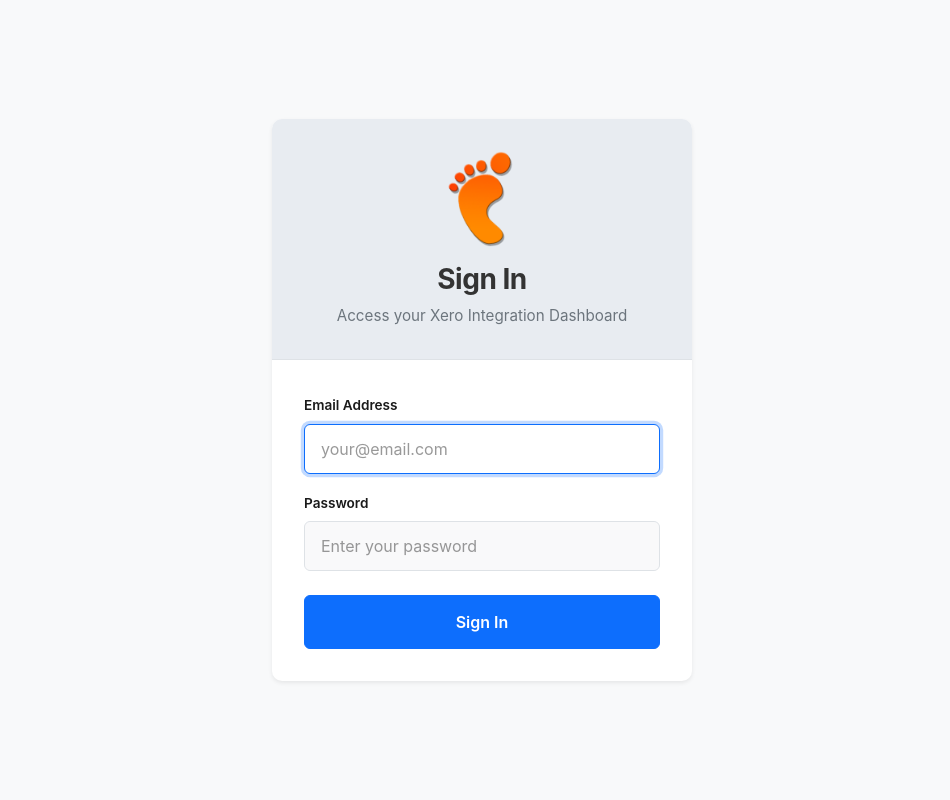
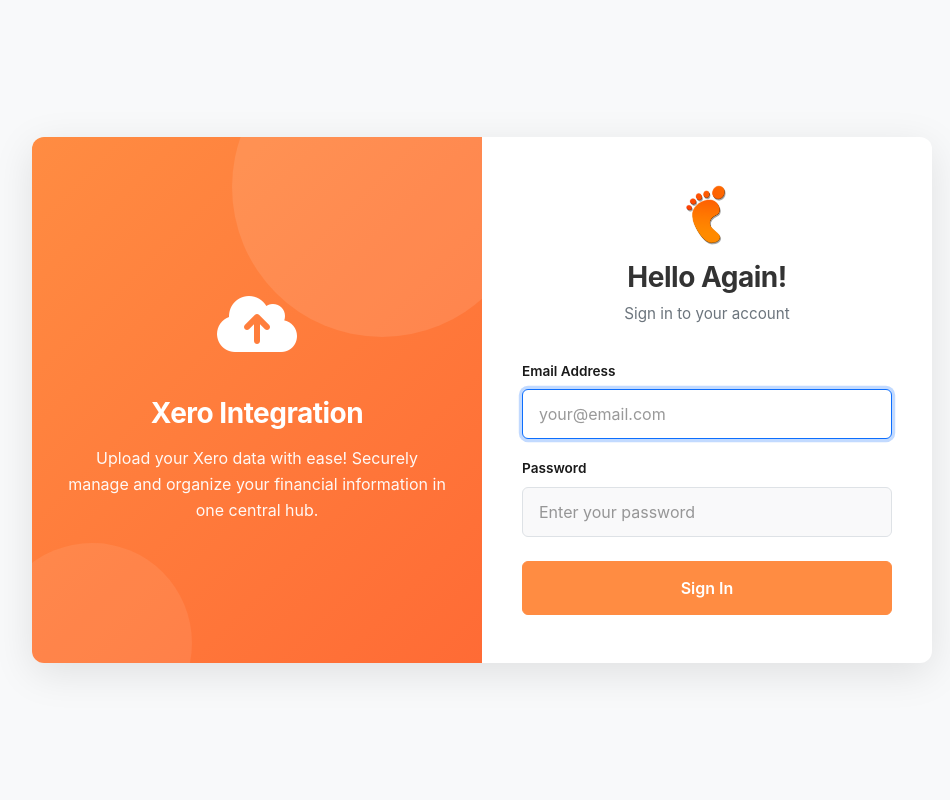
Before and after one commit to chrisw-bigfoot/xero-oqlis-intergration, a Django app: page /login/ in a window 1280 px wide. Shown: the whole page, without its empty margins (158-1108 px from the left). Run offline with Django 5.2, Linux system fonts and the light colour scheme.

Commit message:
Updated the login form because Shan does not like Blue

```diff
--- a/app/templates/core/login.html
+++ b/app/templates/core/login.html
@@ -17,6 +17,9 @@
         :root {
             --primary-color: #0d6efd;
             --secondary-color: #6c757d;
+            --blue-gradient: linear-gradient(135deg, #4361ee 0%, #3a0ca3 100%);
+            --orange-color: #ff8c42;
+            --orange-gradient: linear-gradient(135deg, #ff8c42 0%, #ff6b35 100%);
         }
 
         body {
@@ -36,42 +39,107 @@
         .login-card {
             background: #ffffff;
             border: none;
-            box-shadow: 0 .125rem .25rem rgba(0, 0, 0, .075);
+            box-shadow: 0 10px 40px rgba(0, 0, 0, 0.1);
             overflow: hidden;
             width: 100%;
-            max-width: 420px;
-            border-radius: 10px;
+            max-width: 900px;
+            border-radius: 12px;
+            display: grid;
+            grid-template-columns: 1fr 1fr;
         }
 
-        .login-header {
-            background-color: #e8ecf1;
-            color: #333;
-            padding: 2rem;
+        /* Left Column - Description */
+        .login-sidebar {
+            background: var(--orange-gradient);
+            color: white;
+            padding: 3rem 2rem;
+            display: flex;
+            flex-direction: column;
+            justify-content: center;
+            align-items: center;
             text-align: center;
-            border-bottom: 1px solid #dee2e6;
+            position: relative;
+            overflow: hidden;
         }
 
-        .login-header img {
-            max-width: 80px;
+        .login-sidebar::before {
+            content: '';
+            position: absolute;
+            width: 300px;
+            height: 300px;
+            background: rgba(255, 255, 255, 0.1);
+            border-radius: 50%;
+            top: -100px;
+            right: -50px;
+        }
+
+        .login-sidebar::after {
+            content: '';
+            position: absolute;
+            width: 200px;
+            height: 200px;
+            background: rgba(255, 255, 255, 0.08);
+            border-radius: 50%;
+            bottom: -80px;
+            left: -40px;
+        }
+
+        .sidebar-content {
+            position: relative;
+            z-index: 2;
+        }
+
+        .sidebar-icon {
+            font-size: 4rem;
+            margin-bottom: 1.5rem;
+            display: inline-block;
+        }
+
+        .sidebar-content h3 {
+            font-size: 1.75rem;
+            font-weight: 700;
+            margin-bottom: 1rem;
+            letter-spacing: -0.5px;
+        }
+
+        .sidebar-content p {
+            font-size: 1rem;
+            line-height: 1.6;
+            opacity: 0.95;
+            margin-bottom: 0;
+        }
+
+        /* Right Column - Login Form */
+        .login-form-section {
+            padding: 3rem 2.5rem;
+            display: flex;
+            flex-direction: column;
+            justify-content: center;
+        }
+
+        .login-form-header {
+            margin-bottom: 2rem;
+            text-align: center;
+        }
+
+        .login-form-header img {
+            max-width: 50px;
             height: auto;
             margin-bottom: 1rem;
         }
 
-        .login-header h2 {
+        .login-form-header h2 {
             font-size: 1.75rem;
             font-weight: 700;
+            color: #333;
             margin-bottom: 0.5rem;
             letter-spacing: -0.5px;
         }
 
-        .login-header p {
+        .login-form-header p {
             font-size: 0.95rem;
+            color: #6c757d;
             margin-bottom: 0;
-            color: #6c757d;
-        }
-
-        .form-area {
-            padding: 2rem;
         }
 
         .form-label {
@@ -121,6 +189,29 @@
             border-color: #0a58ca;
         }
 
+        .btn-orange {
+            background-color: var(--orange-color);
+            border-color: var(--orange-color);
+            color: white;
+            font-weight: 600;
+            padding: 0.75rem 2rem;
+            transition: all 0.15s ease;
+            border-radius: 0.375rem;
+        }
+
+        .btn-orange:hover {
+            background-color: #ff7f2e;
+            border-color: #ff7f2e;
+            transform: translateY(-2px);
+            box-shadow: 0 4px 12px rgba(255, 140, 66, 0.3);
+        }
+
+        .btn-orange:active {
+            background-color: #ff6b35;
+            border-color: #ff6b35;
+            transform: translateY(0);
+        }
+
         .btn-lg {
             padding: 0.875rem 2.5rem;
             font-size: 1rem;
@@ -140,20 +231,6 @@
         .form-control.is-invalid:focus {
             border-color: #dc3545;
             box-shadow: 0 0 0 0.2rem rgba(220, 53, 69, 0.25);
-        }
-
-        @media (max-width: 576px) {
-            .login-header {
-                padding: 1.5rem;
-            }
-
-            .login-header h2 {
-                font-size: 1.5rem;
-            }
-
-            .form-area {
-                padding: 1.5rem;
-            }
         }
 
         /* Toast Styles */
@@ -194,20 +271,72 @@
         .btn-close-toast:hover {
             opacity: 1;
         }
+
+        /* Toast Type Colors */
+        .toast.success .toast-header {
+            background-color: #198754;
+        }
+
+        .toast.error .toast-header {
+            background-color: #dc3545;
+        }
+
+        .toast.warning .toast-header {
+            background-color: #ffc107;
+            color: #333;
+        }
+
+        .toast.warning .btn-close-toast {
+            color: #333;
+        }
+
+        .toast.info .toast-header {
+            background-color: var(--primary-color);
+        }
+
+        @media (max-width: 768px) {
+            .login-card {
+                grid-template-columns: 1fr;
+            }
+
+            .login-sidebar {
+                padding: 2rem;
+            }
+
+            .login-form-section {
+                padding: 2rem;
+            }
+
+            .login-form-header h2 {
+                font-size: 1.5rem;
+            }
+
+            .sidebar-content h3 {
+                font-size: 1.5rem;
+            }
+
+            .sidebar-icon {
+                font-size: 3rem;
+            }
+        }
     </style>
 </head>
 <body>
     <div class="login-container">
         <div class="login-card">
-            <!-- Header -->
-            <div class="login-header">
-                <img src="{% static 'assets/img/bigfoot-logo.png' %}" alt="Bigfoot Logo">
-                <h2>Sign In</h2>
-                <p>Access your Xero Integration Dashboard</p>
+            <!-- Left Sidebar - Description -->
+            <div class="login-sidebar">
+                <div class="sidebar-content">
+                    <div class="sidebar-icon">
+                        <i class="fas fa-cloud-upload-alt"></i>
+                    </div>
+                    <h3>Xero Integration</h3>
+                    <p>Upload your Xero data with ease! Securely manage and organize your financial information in one central hub.</p>
+                </div>
             </div>
 
-            <!-- Form Area -->
-            <div class="form-area">
+            <!-- Right Section - Login Form -->
+            <div class="login-form-section">
                 <!-- Toast Container for Messages -->
                 <div class="toast-container" id="toast-container"></div>
 
@@ -216,22 +345,40 @@
                         document.addEventListener('DOMContentLoaded', function() {
                             const messages = [
                                 {% for message in messages %}
-                                    "{{ message|escapejs }}",
+                                    { text: "{{ message|escapejs }}", tags: "{{ message.tags }}" },
                                 {% endfor %}
                             ];
 
                             const toastContainer = document.getElementById('toast-container');
 
+                            const iconMap = {
+                                'success': 'fa-check-circle',
+                                'error': 'fa-times-circle',
+                                'warning': 'fa-exclamation-circle',
+                                'info': 'fa-info-circle'
+                            };
+
+                            const titleMap = {
+                                'success': 'Success',
+                                'error': 'Error',
+                                'warning': 'Warning',
+                                'info': 'Notification'
+                            };
+
                             messages.forEach((message) => {
+                                const tags = message.tags || 'info';
+                                const icon = iconMap[tags] || 'fa-info-circle';
+                                const title = titleMap[tags] || 'Notification';
+
                                 const toastHtml = `
-                                    <div class="toast show" role="alert" aria-live="assertive" aria-atomic="true">
+                                    <div class="toast ${tags} show" role="alert" aria-live="assertive" aria-atomic="true">
                                         <div class="toast-header">
-                                            <i class="fas fa-info-circle me-2"></i>
-                                            <strong class="me-auto">Notification</strong>
+                                            <i class="fas ${icon} me-2"></i>
+                                            <strong class="me-auto">${title}</strong>
                                             <button type="button" class="btn-close btn-close-toast" data-bs-dismiss="toast" aria-label="Close"></button>
                                         </div>
                                         <div class="toast-body">
-                                            ${message}
+                                            ${message.text}
                                         </div>
                                     </div>
                                 `;
@@ -247,6 +394,13 @@
                         });
                     </script>
                 {% endif %}
+
+                <!-- Login Form Header -->
+                <div class="login-form-header">
+                    <img src="{% static 'assets/img/bigfoot-logo.png' %}" alt="Bigfoot Logo">
+                    <h2>Hello Again!</h2>
+                    <p>Sign in to your account</p>
+                </div>
 
                 <!-- Login Form -->
                 <form method="post" action="{% url 'login' %}" novalidate>
@@ -280,7 +434,7 @@
 
                     <!-- Submit Button -->
                     <div class="d-grid">
-                        <button type="submit" class="btn btn-primary btn-lg">Sign In</button>
+                        <button type="submit" class="btn btn-orange btn-lg">Sign In</button>
                     </div>
                 </form>
             </div>
```
